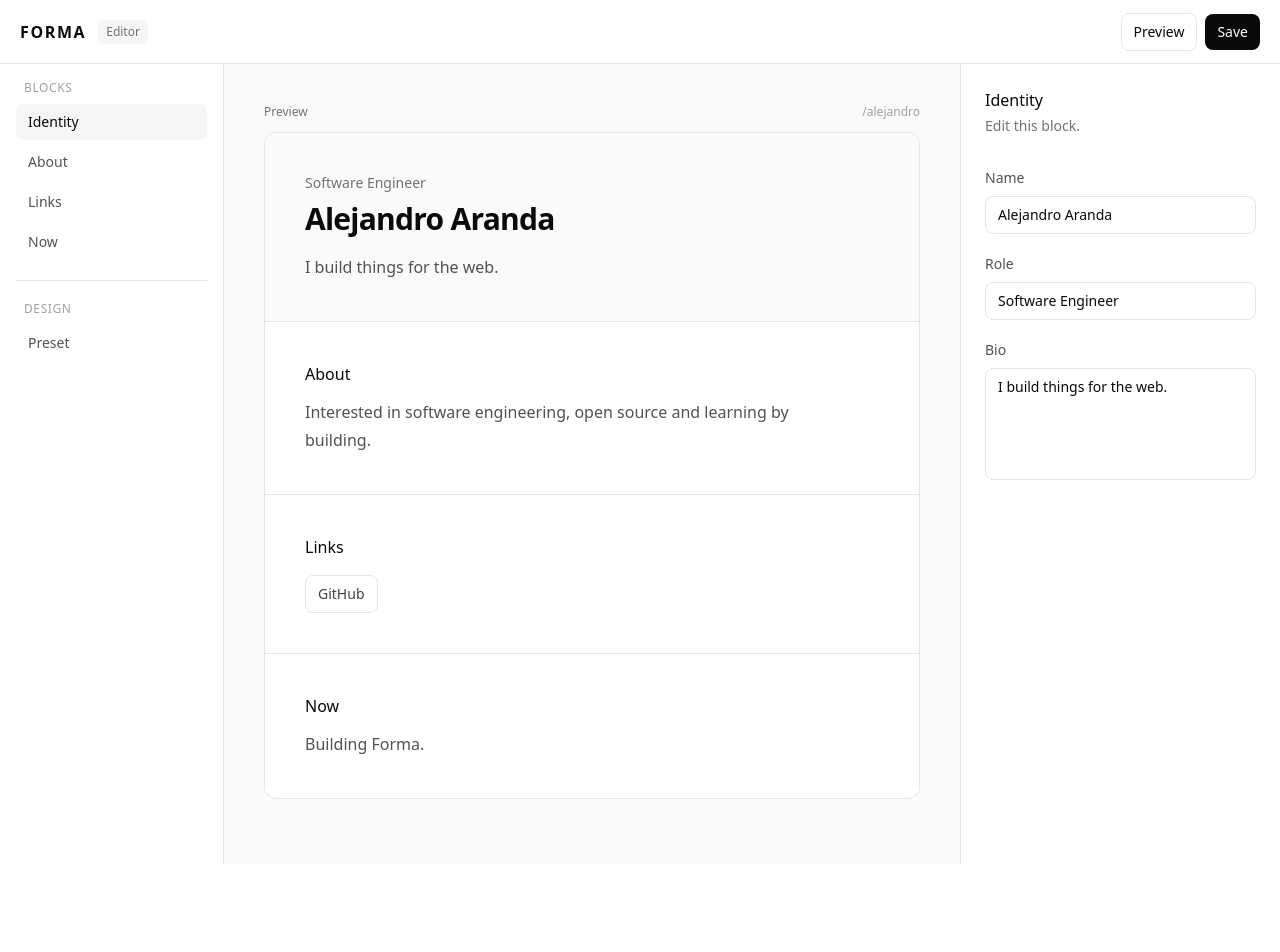
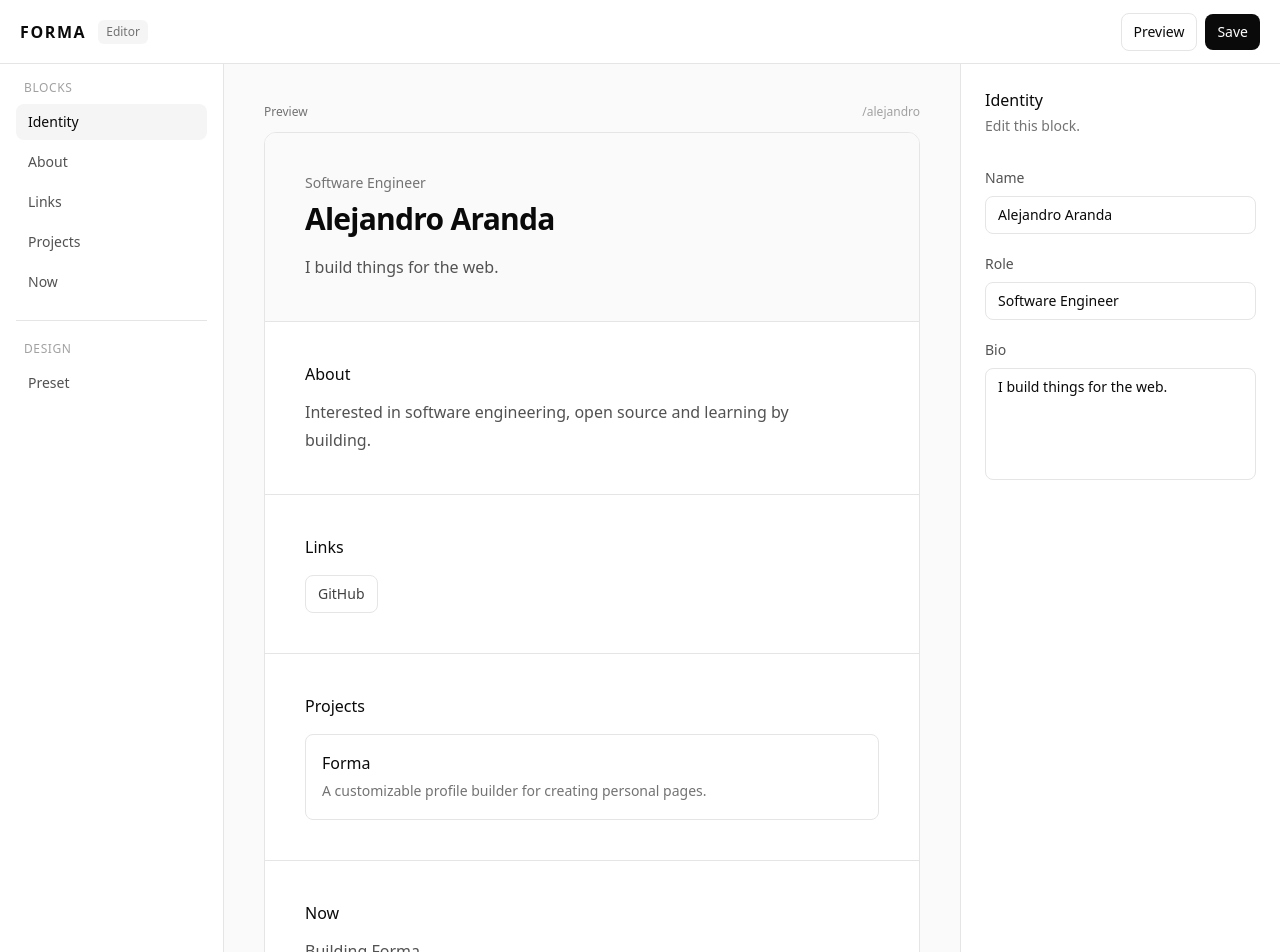
Before and after one commit to ale0aranda/forma, a Next.js app: page / in a window 1280 px wide. Shown: the top 952 px of the page. Before the commit the page ends 864 px from the top, so only its background shows below. Built offline with nearby package versions, Linux system fonts and the light colour scheme.

Commit message:
feat: add profile projects

```diff
--- a/app/page.tsx
+++ b/app/page.tsx
@@ -6,7 +6,12 @@ import { EditorSidebar } from '@/components/editor-sidebar';
 import { ProfileInspector } from '@/components/profile-inspector';
 import { ProfilePreview } from '@/components/profile-preview';
 
-import type { Profile, ProfileBlock, ProfileLink } from '@/lib/profile';
+import type {
+  Profile,
+  ProfileBlock,
+  ProfileLink,
+  ProfileProject
+} from '@/lib/profile';
 
 const initialProfile: Profile = {
   username: 'alejandro',
@@ -23,6 +28,15 @@ const initialProfile: Profile = {
       id: 'github',
       label: 'GitHub',
       url: 'https://github.com/ale0aranda'
+    }
+  ],
+  projects: [
+    {
+      id: 'forma',
+      name: 'Forma',
+      description:
+        'A customizable profile builder for creating personal pages.',
+      url: ''
     }
   ]
 };
@@ -89,6 +103,45 @@ export default function Home() {
     }));
   }
 
+  function addProject() {
+    const project: ProfileProject = {
+      id: crypto.randomUUID(),
+      name: 'New project',
+      description: '',
+      url: ''
+    };
+
+    setProfile((current) => ({
+      ...current,
+      projects: [...current.projects, project]
+    }));
+  }
+
+  function updateProject(
+    id: string,
+    field: 'name' | 'description' | 'url',
+    value: string
+  ) {
+    setProfile((current) => ({
+      ...current,
+      projects: current.projects.map((project) =>
+        project.id === id
+          ? {
+              ...project,
+              [field]: value
+            }
+          : project
+      )
+    }));
+  }
+
+  function removeProject(id: string) {
+    setProfile((current) => ({
+      ...current,
+      projects: current.projects.filter((project) => project.id !== id)
+    }));
+  }
+
   return (
     <main className='min-h-screen bg-white text-neutral-950'>
       <header className='flex h-16 items-center justify-between border-neutral-200 border-b px-5'>
@@ -131,11 +184,14 @@ export default function Home() {
 
         <ProfileInspector
           onAddLink={addLink}
+          onAddProject={addProject}
           onRemoveLink={removeLink}
+          onRemoveProject={removeProject}
           onUpdateAbout={updateAbout}
           onUpdateIdentity={updateIdentity}
           onUpdateLink={updateLink}
           onUpdateNow={updateNow}
+          onUpdateProject={updateProject}
           profile={profile}
           selectedBlock={selectedBlock}
         />
--- a/components/editor-sidebar.tsx
+++ b/components/editor-sidebar.tsx
@@ -20,6 +20,10 @@ const blocks: {
   {
     id: 'links',
     label: 'Links'
+  },
+  {
+    id: 'projects',
+    label: 'Projects'
   },
   {
     id: 'now',
--- a/components/profile-inspector.tsx
+++ b/components/profile-inspector.tsx
@@ -1,4 +1,9 @@
-import type { Profile, ProfileBlock, ProfileLink } from '@/lib/profile';
+import type {
+  Profile,
+  ProfileBlock,
+  ProfileLink,
+  ProfileProject
+} from '@/lib/profile';
 
 interface ProfileInspectorProps {
   profile: Profile;
@@ -9,12 +14,20 @@ interface ProfileInspectorProps {
   onAddLink: () => void;
   onUpdateLink: (id: string, field: 'label' | 'url', value: string) => void;
   onRemoveLink: (id: string) => void;
+  onAddProject: () => void;
+  onUpdateProject: (
+    id: string,
+    field: 'name' | 'description' | 'url',
+    value: string
+  ) => void;
+  onRemoveProject: (id: string) => void;
 }
 
 const blockLabels: Record<ProfileBlock, string> = {
   identity: 'Identity',
   about: 'About',
   links: 'Links',
+  projects: 'Projects',
   now: 'Now'
 };
 
@@ -26,7 +39,10 @@ export function ProfileInspector({
   onUpdateNow,
   onAddLink,
   onUpdateLink,
-  onRemoveLink
+  onRemoveLink,
+  onAddProject,
+  onUpdateProject,
+  onRemoveProject
 }: ProfileInspectorProps) {
   return (
     <aside className='w-80 shrink-0 border-neutral-200 border-l bg-white p-6'>
@@ -90,6 +106,15 @@ export function ProfileInspector({
           onAdd={onAddLink}
           onRemove={onRemoveLink}
           onUpdate={onUpdateLink}
+        />
+      )}
+
+      {selectedBlock === 'projects' && (
+        <ProjectsEditor
+          projects={profile.projects}
+          onAdd={onAddProject}
+          onRemove={onRemoveProject}
+          onUpdate={onUpdateProject}
         />
       )}
 
@@ -178,3 +203,97 @@ function LinksEditor({ links, onAdd, onUpdate, onRemove }: LinksEditorProps) {
     </div>
   );
 }
+
+interface ProjectsEditorProps {
+  projects: ProfileProject[];
+  onAdd: () => void;
+  onUpdate: (
+    id: string,
+    field: 'name' | 'description' | 'url',
+    value: string
+  ) => void;
+  onRemove: (id: string) => void;
+}
+
+function ProjectsEditor({
+  projects,
+  onAdd,
+  onUpdate,
+  onRemove
+}: ProjectsEditorProps) {
+  return (
+    <div>
+      <div className='space-y-3'>
+        {projects.map((project) => (
+          <div
+            className='rounded-lg border border-neutral-200 p-3'
+            key={project.id}
+          >
+            <label className='block'>
+              <span className='mb-2 block text-neutral-500 text-xs'>Name</span>
+
+              <input
+                className='w-full rounded-lg border border-neutral-200 bg-white px-3 py-2 text-sm outline-none transition-colors focus:border-neutral-400'
+                onChange={(event) =>
+                  onUpdate(project.id, 'name', event.target.value)
+                }
+                type='text'
+                value={project.name}
+              />
+            </label>
+
+            <label className='mt-3 block'>
+              <span className='mb-2 block text-neutral-500 text-xs'>
+                Description
+              </span>
+
+              <textarea
+                className='min-h-24 w-full resize-none rounded-lg border border-neutral-200 bg-white px-3 py-2 text-sm outline-none transition-colors focus:border-neutral-400'
+                onChange={(event) =>
+                  onUpdate(project.id, 'description', event.target.value)
+                }
+                value={project.description}
+              />
+            </label>
+
+            <label className='mt-3 block'>
+              <span className='mb-2 block text-neutral-500 text-xs'>URL</span>
+
+              <input
+                className='w-full rounded-lg border border-neutral-200 bg-white px-3 py-2 text-sm outline-none transition-colors focus:border-neutral-400'
+                onChange={(event) =>
+                  onUpdate(project.id, 'url', event.target.value)
+                }
+                placeholder='https://'
+                type='url'
+                value={project.url}
+              />
+            </label>
+
+            <button
+              className='mt-3 text-neutral-500 text-xs transition-colors hover:text-red-600'
+              onClick={() => onRemove(project.id)}
+              type='button'
+            >
+              Remove
+            </button>
+          </div>
+        ))}
+      </div>
+
+      {projects.length === 0 && (
+        <p className='mb-4 text-neutral-500 text-sm'>
+          You haven't added any projects yet.
+        </p>
+      )}
+
+      <button
+        className='mt-3 w-full rounded-lg border border-neutral-200 px-3 py-2 text-sm transition-colors hover:bg-neutral-50'
+        onClick={onAdd}
+        type='button'
+      >
+        + Add project
+      </button>
+    </div>
+  );
+}
--- a/components/profile-preview.tsx
+++ b/components/profile-preview.tsx
@@ -86,6 +86,41 @@ export function ProfilePreview({
 
           <button
             className={`block w-full border-neutral-200 border-t p-10 text-left transition-colors ${
+              selectedBlock === 'projects'
+                ? 'bg-neutral-50'
+                : 'hover:bg-neutral-50'
+            }`}
+            onClick={() => onSelectBlock('projects')}
+            type='button'
+          >
+            <h2 className='font-medium'>Projects</h2>
+
+            {profile.projects.length > 0 ? (
+              <div className='mt-4 space-y-3'>
+                {profile.projects.map((project) => (
+                  <div
+                    className='rounded-lg border border-neutral-200 p-4'
+                    key={project.id}
+                  >
+                    <p className='font-medium'>
+                      {project.name || 'Untitled project'}
+                    </p>
+
+                    {project.description && (
+                      <p className='mt-1 text-neutral-500 text-sm leading-6'>
+                        {project.description}
+                      </p>
+                    )}
+                  </div>
+                ))}
+              </div>
+            ) : (
+              <p className='mt-3 text-neutral-400 text-sm'>No projects yet.</p>
+            )}
+          </button>
+
+          <button
+            className={`block w-full border-neutral-200 border-t p-10 text-left transition-colors ${
               selectedBlock === 'now' ? 'bg-neutral-50' : 'hover:bg-neutral-50'
             }`}
             onClick={() => onSelectBlock('now')}
```
Also changed, not shown: lib/profile.ts (+9 -1 lines).
